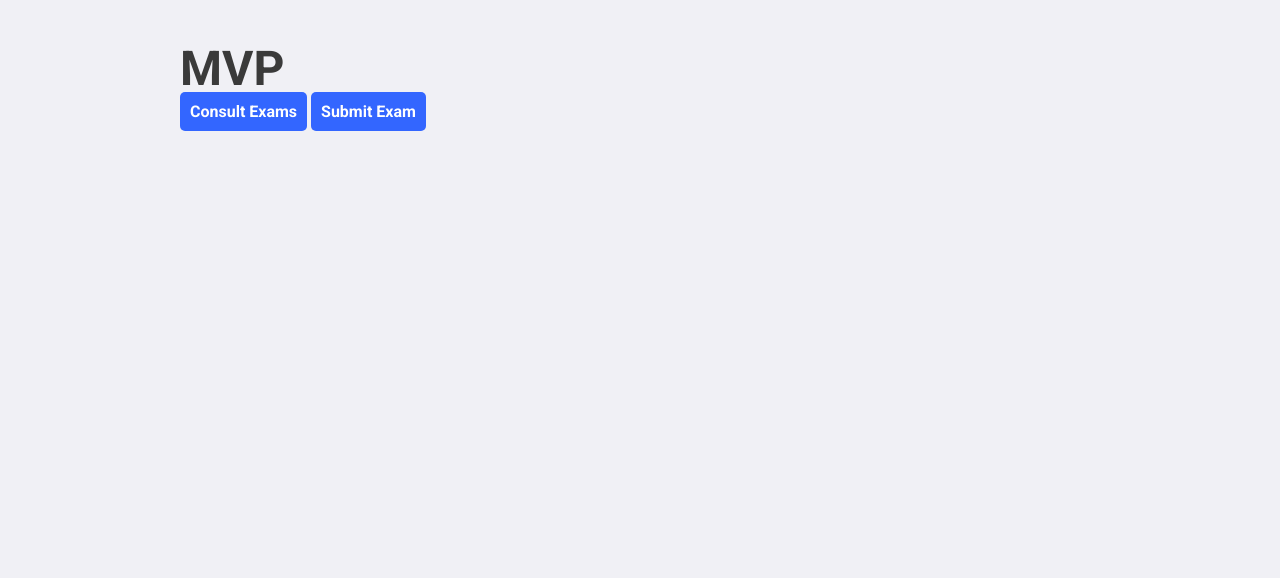
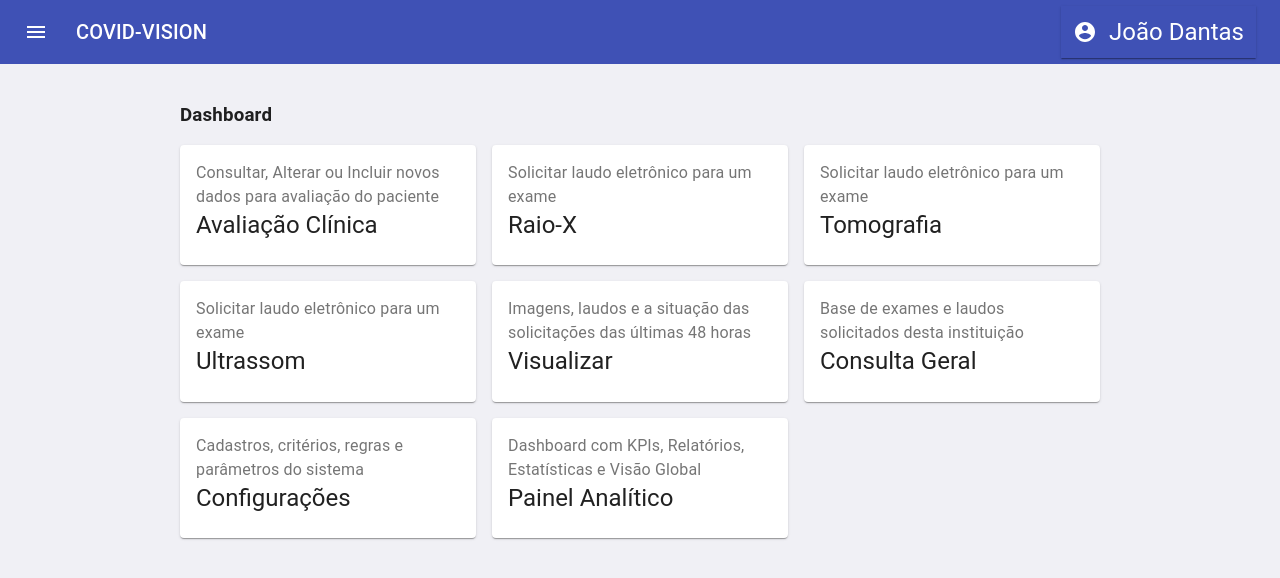
Before and after one commit to MRB-Computer-Vision/web-frontend-admin, a React (Create React App) app: page / in a window 1280 px wide. Shown: the top 578 px of the page. Built offline with nearby package versions, Linux system fonts and the light colour scheme; no server answers.

Commit message:
Update Project

```diff
--- a/package.json
+++ b/package.json
@@ -3,6 +3,8 @@
   "version": "0.1.0",
   "private": true,
   "dependencies": {
+    "@material-ui/core": "^4.10.2",
+    "@material-ui/icons": "^4.9.1",
     "@testing-library/jest-dom": "^4.2.4",
     "@testing-library/react": "^9.3.2",
     "@testing-library/user-event": "^7.1.2",
@@ -12,6 +14,7 @@
     "@types/react-dom": "^16.9.0",
     "aws-sdk": "^2.678.0",
     "axios": "^0.19.2",
+    "fontsource-roboto": "^2.1.4",
     "polished": "^3.6.3",
     "react": "^16.13.1",
     "react-dom": "^16.13.1",
--- a/public/index.html
+++ b/public/index.html
@@ -4,9 +4,10 @@
     <meta charset="utf-8" />
     <link rel="icon" href="%PUBLIC_URL%/favicon.ico" />
     <meta name="viewport" content="width=device-width, initial-scale=1" />
+    <meta name="viewport"
+      content="minimum-scale=1, initial-scale=1, width=device-width" />
     <meta name="theme-color" content="#000000" />
     <title>MRB - WEB</title>
-    <link href="https://fonts.googleapis.com/css2?family=Roboto:wght@400;700&display=swap" rel="stylesheet">
   </head>
   <body>
     <noscript>You need to enable JavaScript to run this app.</noscript>
--- /dev/null
+++ b/src/components/AppBar/index.tsx
@@ -0,0 +1,126 @@
+import React from 'react';
+
+import { createStyles, makeStyles, Theme } from '@material-ui/core/styles';
+import AppBar from '@material-ui/core/AppBar';
+import Toolbar from '@material-ui/core/Toolbar';
+import Typography from '@material-ui/core/Typography';
+import IconButton from '@material-ui/core/IconButton';
+import MenuIcon from '@material-ui/icons/Menu';
+import AccountCircle from '@material-ui/icons/AccountCircle';
+import Box from '@material-ui/core/Box';
+import MenuItem from '@material-ui/core/MenuItem';
+import Menu from '@material-ui/core/Menu';
+import CssBaseline from '@material-ui/core/CssBaseline';
+import useScrollTrigger from '@material-ui/core/useScrollTrigger';
+
+interface Props {
+  /**
+   * Injected by the documentation to work in an iframe.
+   * You won't need it on your project.
+   */
+  window?: () => Window;
+  children: React.ReactElement;
+}
+
+function ElevationScroll(props: Props) {
+  const { children, window } = props;
+  // Note that you normally won't need to set the window ref as useScrollTrigger
+  // will default to window.
+  // This is only being set here because the demo is in an iframe.
+  const trigger = useScrollTrigger({
+    disableHysteresis: true,
+    threshold: 0,
+    target: window ? window() : undefined,
+  });
+
+  return React.cloneElement(children, {
+    elevation: trigger ? 4 : 0,
+  });
+}
+
+const useStyles = makeStyles((theme: Theme) =>
+  createStyles({
+    root: {
+      flexGrow: 1,
+    },
+    menuButton: {
+      marginRight: theme.spacing(2),
+    },
+    title: {
+      flexGrow: 1,
+    },
+  }),
+);
+
+// tipando componente no formato de funcao
+const AppBarCustomer: React.FC = () => {
+  const classes = useStyles();
+  const [auth, setAuth] = React.useState(true);
+  const [anchorEl, setAnchorEl] = React.useState<null | HTMLElement>(null);
+  const open = Boolean(anchorEl);
+
+  const handleMenu = (event: React.MouseEvent<HTMLElement>) => {
+    setAnchorEl(event.currentTarget);
+  };
+
+  const handleClose = () => {
+    setAnchorEl(null);
+  };
+  return (
+    <>
+      <CssBaseline />
+      <ElevationScroll>
+        <AppBar>
+          <Toolbar>
+            <IconButton
+              edge="start"
+              className={classes.menuButton}
+              color="inherit"
+              aria-label="menu"
+            >
+              <MenuIcon />
+            </IconButton>
+            <Typography variant="h6" className={classes.title}>
+              COVID-VISION
+            </Typography>
+            {auth && (
+              <Box boxShadow={1}>
+                <IconButton
+                  aria-label="account of current user"
+                  aria-controls="menu-appbar"
+                  aria-haspopup="true"
+                  onClick={handleMenu}
+                  color="inherit"
+                >
+                  <AccountCircle />
+                  &nbsp; João Dantas
+                </IconButton>
+                <Menu
+                  id="menu-appbar"
+                  anchorEl={anchorEl}
+                  anchorOrigin={{
+                    vertical: 'top',
+                    horizontal: 'right',
+                  }}
+                  keepMounted
+                  transformOrigin={{
+                    vertical: 'top',
+                    horizontal: 'right',
+                  }}
+                  open={open}
+                  onClose={handleClose}
+                >
+                  <MenuItem onClick={handleClose}>Profile</MenuItem>
+                  <MenuItem onClick={handleClose}>Exit</MenuItem>
+                </Menu>
+              </Box>
+            )}
+          </Toolbar>
+        </AppBar>
+      </ElevationScroll>
+      <Toolbar />
+    </>
+  );
+};
+
+export default AppBarCustomer;
--- /dev/null
+++ b/src/components/Launcher/index.tsx
@@ -0,0 +1,48 @@
+import React from 'react';
+
+import { makeStyles } from '@material-ui/core/styles';
+import Card from '@material-ui/core/Card';
+import CardActionArea from '@material-ui/core/CardActionArea';
+import CardContent from '@material-ui/core/CardContent';
+import Typography from '@material-ui/core/Typography';
+import { Link } from 'react-router-dom';
+
+const useStyles = makeStyles({
+  root: {
+    maxWidth: 345,
+  },
+});
+
+interface LauncherProps {
+  title: string;
+  detail: string;
+  disable: boolean;
+  to: any;
+}
+
+const Launcher: React.FC<LauncherProps> = ({
+  title,
+  detail,
+  disable,
+  to,
+}: LauncherProps) => {
+  const classes = useStyles();
+  return (
+    <Link to={to} style={{ textDecoration: 'none' }}>
+      <Card className={classes.root}>
+        <CardActionArea disabled={disable}>
+          <CardContent>
+            <Typography variant="body1" color="textSecondary" component="p">
+              {detail}
+            </Typography>
+            <Typography gutterBottom variant="h5" component="h2">
+              {title}
+            </Typography>
+          </CardContent>
+        </CardActionArea>
+      </Card>
+    </Link>
+  );
+};
+
+export default Launcher;
--- a/src/index.tsx
+++ b/src/index.tsx
@@ -1,6 +1,7 @@
 import React from 'react';
 import ReactDOM from 'react-dom';
 import App from './App';
+// import 'fontsource-roboto';
 
 ReactDOM.render(
   <React.StrictMode>
--- /dev/null
+++ b/src/pages/ClinicalEvaluation/index.tsx
@@ -0,0 +1,14 @@
+import React from 'react';
+
+import AppBar from '../../components/AppBar';
+
+const ClinicalEvaluation: React.FC = () => {
+  return (
+    <>
+      <AppBar />
+      Avaliação Clinica
+    </>
+  );
+};
+
+export default ClinicalEvaluation;
--- a/src/pages/Dashboard/index.tsx
+++ b/src/pages/Dashboard/index.tsx
@@ -1,15 +1,95 @@
 import React from 'react';
 
-import { Title, StyledLink } from './styles';
+import { createStyles, makeStyles, Theme } from '@material-ui/core/styles';
+import Grid from '@material-ui/core/Grid';
+
+import AppBar from '../../components/AppBar';
+import Launcher from '../../components/Launcher';
+
+const useStyles = makeStyles((theme: Theme) =>
+  createStyles({
+    root: {
+      flexGrow: 1,
+    },
+  }),
+);
 
 // tipando componente no formato de funcao
 const Dashboard: React.FC = () => {
+  const classes = useStyles();
   return (
     <>
-      <Title>MVP</Title>
-      <StyledLink to="/consult">Consult Exams</StyledLink>
-      &nbsp;
-      <StyledLink to="/submit">Submit Exam</StyledLink>
+      <AppBar />
+      <h3>Dashboard</h3>
+      <br />
+      <div className={classes.root}>
+        <Grid container className={classes.root} spacing={2}>
+          <Grid item xs={12} sm={6} md={4} lg={4} xl={2}>
+            <Launcher
+              to="/ClinicalEvaluation"
+              title="Avaliação Clínica"
+              detail="Consultar, Alterar ou Incluir novos dados para avaliação do paciente"
+              disable={false}
+            />
+          </Grid>
+          <Grid item xs={12} sm={6} md={4} lg={4} xl={2}>
+            <Launcher
+              to="/RaioX"
+              title="Raio-X"
+              detail="Solicitar laudo eletrônico para um exame"
+              disable={false}
+            />
+          </Grid>
+          <Grid item xs={12} sm={6} md={4} lg={4} xl={2}>
+            <Launcher
+              to="/"
+              title="Tomografia"
+              detail="Solicitar laudo eletrônico para um exame"
+              disable
+            />
+          </Grid>
+          <Grid item xs={12} sm={6} md={4} lg={4} xl={2}>
+            <Launcher
+              to="/"
+              title="Ultrassom"
+              detail="Solicitar laudo eletrônico para um exame"
+              disable
+            />
+          </Grid>
+          <Grid item xs={12} sm={6} md={4} lg={4} xl={2}>
+            <Launcher
+              to="/"
+              title="Visualizar"
+              detail="Imagens, laudos e a situação das solicitações das últimas 48 horas"
+              disable
+            />
+          </Grid>
+          <Grid item xs={12} sm={6} md={4} lg={4} xl={2}>
+            <Launcher
+              to="/"
+              title="Consulta Geral"
+              detail="Base de exames e laudos solicitados desta instituição"
+              disable
+            />
+          </Grid>
+          <Grid item xs={12} sm={6} md={4} lg={4} xl={2}>
+            <Launcher
+              to="/"
+              title="Configurações"
+              detail="Cadastros, critérios, regras e parâmetros do sistema"
+              disable
+            />
+          </Grid>
+          <Grid item xs={12} sm={6} md={4} lg={4} xl={2}>
+            <Launcher
+              to="/"
+              title="Painel Analítico"
+              detail="Dashboard com KPIs, Relatórios, Estatísticas e Visão Global"
+              disable
+            />
+          </Grid>
+        </Grid>
+      </div>
     </>
   );
 };
--- a/src/pages/Dashboard/styles.ts
+++ b/src/pages/Dashboard/styles.ts
@@ -13,6 +13,7 @@ export const Title = styled.h1`
 export const StyledLink = styled(styled(Link)``)`
   text-decoration: none;
   padding: 10px;
+  padding-bottom: 10px;
   width: 410px;
   height: 70px;
   background: #3366ff;
--- /dev/null
+++ b/src/pages/RaioX/index.tsx
@@ -0,0 +1,15 @@
+import React from 'react';
+
+import AppBar from '../../components/AppBar';
+
+const RaioX: React.FC = () => {
+  return (
+    <>
+      <AppBar />
+      <h3>Raio-X</h3>
+      <br />
+    </>
+  );
+};
+
+export default RaioX;
--- a/src/routes/index.tsx
+++ b/src/routes/index.tsx
@@ -7,9 +7,14 @@ import Auth from '../pages/Auth';
 import SubmitExams from '../pages/SubmitExams';
 import ConsultExams from '../pages/ConsultExams';
 
+import ClinicalEvaluation from '../pages/ClinicalEvaluation';
+import RaioX from '../pages/RaioX';
+
 const Routes: React.FC = () => (
   <Switch>
     <Route path="/" exact component={Dashboard} />
+    <Route path="/ClinicalEvaluation" exact component={ClinicalEvaluation} />
+    <Route path="/RaioX" exact component={RaioX} />
     <Route path="/submit" exact component={SubmitExams} />
     <Route path="/site" component={Site} />
     <Route path="/dashboard" component={Dashboard} />
```
